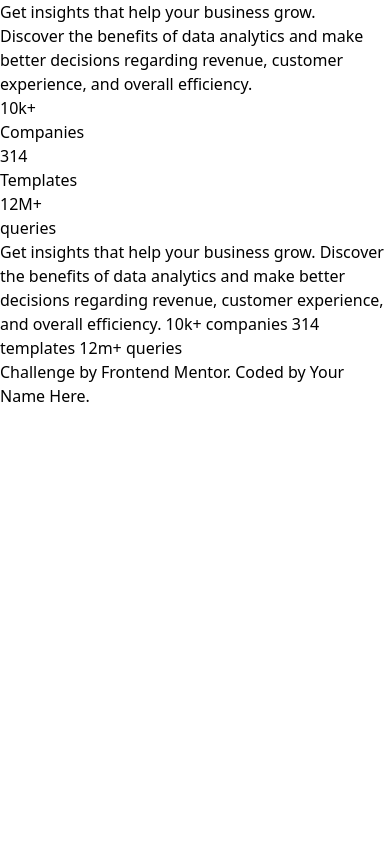
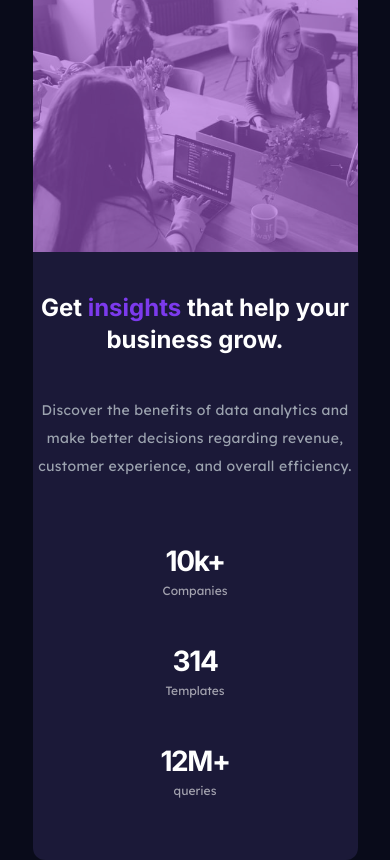
Before and after one commit to cvines528/stats-preview-card-solution, a plain HTML site: page index.html in a window 390 px wide. Drawn offline with nearby package versions, Linux system fonts and the light colour scheme.

Commit message:
finished projected. added all styles, positioning, and mobile responsiveness.

```diff
--- a/index.html
+++ b/index.html
@@ -8,55 +8,51 @@
 
   <title>Frontend Mentor | Stats preview card component</title>
   <link href="https://unpkg.com/tailwindcss@^2/dist/tailwind.min.css" rel="stylesheet">
+  <link rel="stylesheet" href="style.css">
   <!-- Feel free to remove these styles or customise in your own stylesheet 👍 -->
 </head>
 <body>
 
-  <div id="project-container">
-    <div id="card-container">
-      <div id="left-side">
-        <div id="left-side-content-container">
+  <div id="project-container" class="flex items-center justify-center h-screen">
+    <div id="card-container" class="w-10/12 md:w-10/12 rounded-xl">
+      <div id="card-layout" class="flex flex-col-reverse  justify-center md:grid grid-cols-2">
+        <div id="left-side " class="order-2 md:order-1 md:pr-10">
+          <div id="left-side-content-container" class="py-10 md:p-20 text-center md:text-left">
             <div id="insight-title">
-            <h1>Get <span>insights</span> that help your business grow.</h1>
+              <h1 class="text-2xl md:text-4xl font-bold">Get <span class="text-purple-600">insights</span> that help your business grow.</h1>
             </div>
-          <div id="description-container">
-            <p>Discover the benefits of data analytics and make better decisions regarding revenue, customer experience, and overall efficiency.</p>
+            <div id="description-container" class="md:pr-10">
+              <p class="text-sm py-10 tracking-wide text-gray-400 leading-loose">Discover the benefits of data analytics and make better decisions regarding revenue, customer experience, and overall efficiency.</p>
             </div>
-          <div id="stats-container">
-            <div id="companies">
-              <h2>10k+</h2>
+            <div id="stats-container" class="grid grid-cols-1 md:grid-cols-3">
+              <div id="companies" class="py-5 md:py-0">
+                <h2 class="tracking-tighter">10k+</h2>
                 <h3>Companies</h3>
               </div>
-            <div id="templates">
-              <h2>314</h2>
+              <div id="templates" class="py-5 md:py-0">
+                <h2 class="tracking-tighter">314</h2>
                 <h3>Templates</h3>
               </div>
-            <div id="queries">
-              <h2>12M+</h2>
+              <div id="queries" class="py-5 md:py-0">
+                <h2 class="tracking-tighter">12M+</h2>
                 <h3>queries</h3>
               </div>
             </div>
           </div>
         </div>
 
-      <div id="right-side">
-
+        <div id="right-side" class="rounded-t-xl md:rounded-r-xl order-1 md: order-2">
+          <div id="img-container" >
+            <img src="images/image-header-desktop.jpg" alt="" srcset="" class="rounded-t-xl w-full md:rounded-r-xl">
+          </div>
+        </div>
       </div>
     </div>
   </div>
 
-  Get insights that help your business grow.
-
-  Discover the benefits of data analytics and make better decisions regarding revenue, customer
-  experience, and overall efficiency.
-
-  10k+ companies
-  314 templates
-  12m+ queries
-
-  <div class="attribution">
+  <!-- <div class="attribution">
     Challenge by <a href="https://www.frontendmentor.io?ref=challenge" target="_blank">Frontend Mentor</a>.
     Coded by <a href="#">Your Name Here</a>.
-  </div>
+  </div> -->
 </body>
 </html>
--- /dev/null
+++ b/style.css
@@ -0,0 +1,40 @@
+@import url('https://fonts.googleapis.com/css2?family=Inter:wght@400;700&family=Lexend+Deca&display=swap');
+
+/* font-family: 'Inter', sans-serif;
+font-family: 'Lexend Deca', sans-serif; */
+
+
+body {
+    background-color: hsl(233, 47%, 7%);
+    color: hsl(0, 0%, 100%);
+    font-size: 16px
+}
+
+h1, h2 {
+    font-family: 'Inter', sans-serif;
+}
+h2{
+    font-size: 28px;
+    font-weight: 700;
+}
+
+h3, p {
+    font-family: 'Lexend Deca', sans-serif;
+}
+
+h3 {
+    font-size: 12px;
+    color: hsla(0, 0%, 100%, 0.6);
+}
+
+#card-container {
+    background-color: hsl(244, 38%, 16%)
+}
+#right-side {
+    background: hsl(277, 64%, 61%);
+    overflow: hidden;
+}
+#img-container {
+    object-fit: cover;
+   opacity: 0.4;
+}
```
Also changed, not shown: images/finished.png (added), 3 other files. Lines whose indentation alone changed are shown as unchanged.
